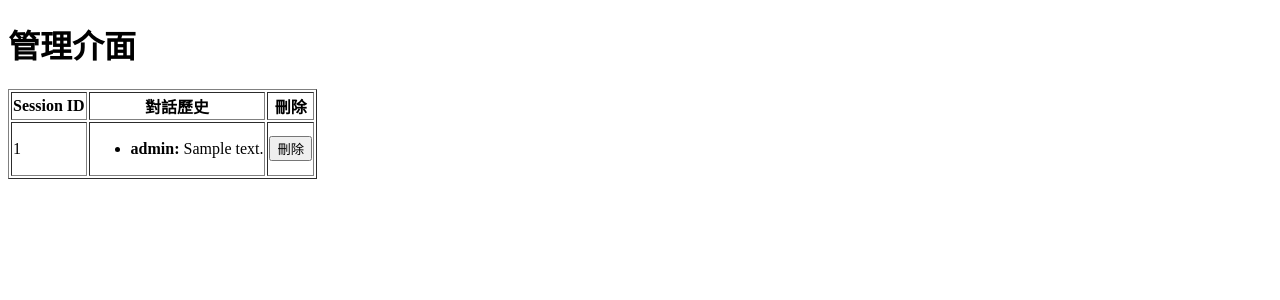
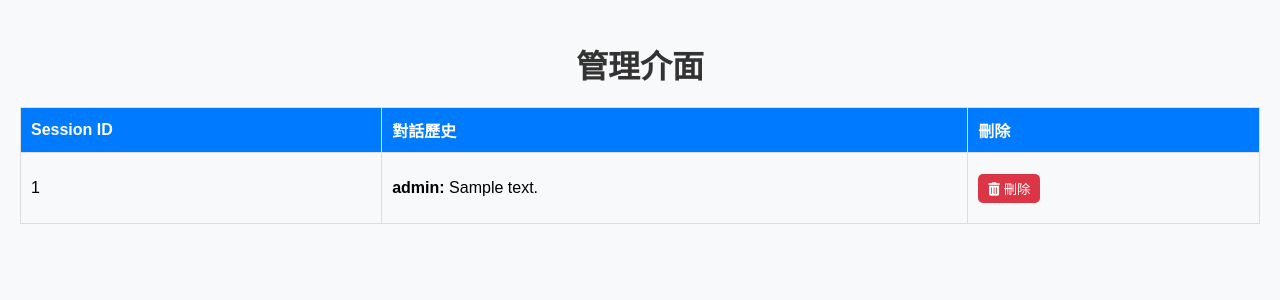
Before and after one commit to Oinktech2024/Techie-AI, a Flask app: template templates/admin.html in a window 1280 px wide. Shown: the top 300 px of the page. Run offline with Flask 3, Linux system fonts and the light colour scheme; the template is opened without the code that fills it: most values are stand-ins (such as "Sample title", 1, 10 or a date in 2020).

Commit message:
Update admin.html

```diff
--- a/templates/admin.html
+++ b/templates/admin.html
@@ -4,17 +4,77 @@
     <meta charset="UTF-8">
     <meta name="viewport" content="width=device-width, initial-scale=1.0">
     <title>管理介面</title>
+    <link rel="stylesheet" href="https://cdnjs.cloudflare.com/ajax/libs/font-awesome/6.0.0-beta3/css/all.min.css">
+    <link rel="stylesheet" href="https://cdnjs.cloudflare.com/ajax/libs/animate.css/4.1.1/animate.min.css">
+    <style>
+        body {
+            font-family: Arial, sans-serif;
+            background-color: #f8f9fa;
+            margin: 0;
+            padding: 20px;
+        }
+        h1 {
+            text-align: center;
+            color: #333;
+            margin-bottom: 20px;
+        }
+        table {
+            width: 100%;
+            border-collapse: collapse;
+            margin-bottom: 20px;
+        }
+        th, td {
+            padding: 10px;
+            text-align: left;
+            border: 1px solid #ddd;
+        }
+        th {
+            background-color: #007bff;
+            color: white;
+        }
+        tr:hover {
+            background-color: #f1f1f1;
+            transition: background-color 0.3s ease;
+        }
+        ul {
+            list-style: none;
+            padding: 0;
+        }
+        li {
+            margin-bottom: 5px;
+        }
+        .delete-btn {
+            background-color: #dc3545;
+            color: white;
+            border: none;
+            padding: 5px 10px;
+            cursor: pointer;
+            border-radius: 5px;
+            transition: background-color 0.3s;
+        }
+        .delete-btn:hover {
+            background-color: #c82333;
+        }
+        .no-data {
+            text-align: center;
+            font-size: 1.2em;
+            color: #777;
+        }
+    </style>
 </head>
 <body>
     <h1>管理介面</h1>
-    <table border="1">
+    {% if conversation_history|length == 0 %}
+        <div class="no-data animate__animated animate__fadeIn">沒有可用的對話歷史。</div>
+    {% else %}
+        <table>
             <tr>
                 <th>Session ID</th>
                 <th>對話歷史</th>
                 <th>刪除</th>
             </tr>
             {% for session_id, messages in conversation_history.items() %}
-        <tr>
+            <tr class="animate__animated animate__fadeIn">
                 <td>{{ session_id }}</td>
                 <td>
                     <ul>
@@ -25,11 +85,12 @@
                 </td>
                 <td>
                     <form action="{{ url_for('delete', session_id=session_id) }}" method="post" style="display:inline;">
-                    <button type="submit">刪除</button>
+                        <button type="submit" class="delete-btn"><i class="fas fa-trash-alt"></i> 刪除</button>
                     </form>
                 </td>
             </tr>
             {% endfor %}
         </table>
+    {% endif %}
 </body>
 </html>
```
Lines whose indentation alone changed are shown as unchanged.
